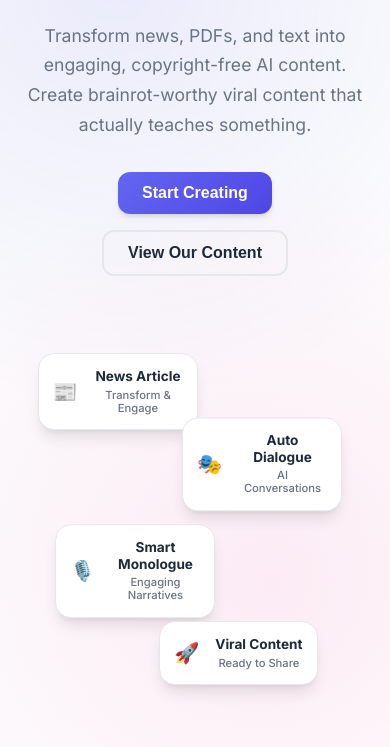
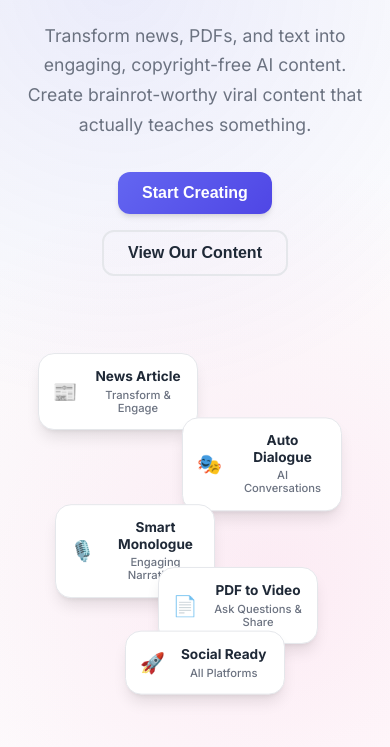
Before and after one commit to statechangelabs/brainrotwithme, a plain HTML site: page index.html in a window 390 px wide. Shown: the part 219-966 px from the top of the page. Drawn offline with Linux system fonts and the light colour scheme; a script that the page names is missing.

Commit message:
Update floating card elements in index.html by adding a new card for "PDF to Video" and modifying existing card text; adjust card positions and animation delays in style.css for improved layout and responsiveness.

```diff
--- a/index.html
+++ b/index.html
@@ -102,10 +102,19 @@
                 </div>
                 <div class="floating-card card-4">
                     <div class="card-content">
+                        <span class="card-emoji">📄</span>
+                        <div class="card-text-wrapper">
+                            <span class="card-text">PDF to Video</span>
+                            <span class="card-subtext">Ask Questions & Share</span>
+                        </div>
+                    </div>
+                </div>
+                <div class="floating-card card-5">
+                    <div class="card-content">
                         <span class="card-emoji">🚀</span>
                         <div class="card-text-wrapper">
-                            <span class="card-text">Viral Content</span>
-                            <span class="card-subtext">Ready to Share</span>
+                            <span class="card-text">Social Ready</span>
+                            <span class="card-subtext">All Platforms</span>
                         </div>
                     </div>
                 </div>
--- a/style.css
+++ b/style.css
@@ -290,7 +290,13 @@ body {
 .card-4 {
     top: 45%;
     right: 25%;
-    animation-delay: 6s;
+    animation-delay: 3s;
+}
+
+.card-5 {
+    top: 75%;
+    right: 5%;
+    animation-delay: 5s;
 }
 
 .card-content {
@@ -833,15 +839,20 @@ body {
         font-size: 0.7rem;
     }
 
-    /* Keep all 4 cards on mobile with better spacing */
+    /* Keep all 5 cards on mobile with better spacing */
     .card-3 {
-        top: 55%;
+        top: 50%;
         left: 10%;
     }
 
     .card-4 {
-        top: 75%;
+        top: 65%;
         right: 15%;
+    }
+
+    .card-5 {
+        top: 80%;
+        left: 30%;
     }
 }
 
```
